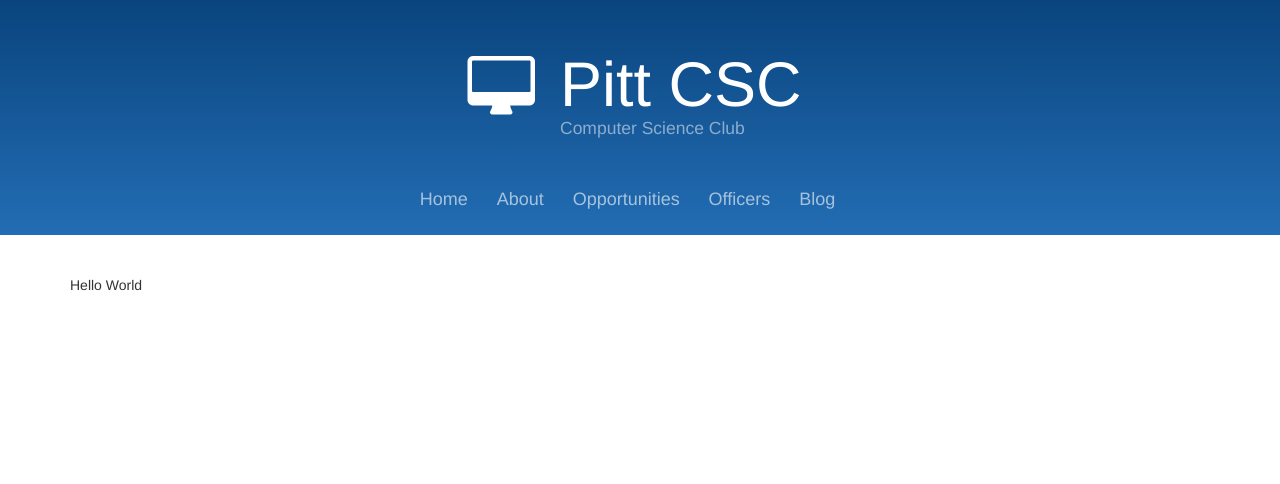
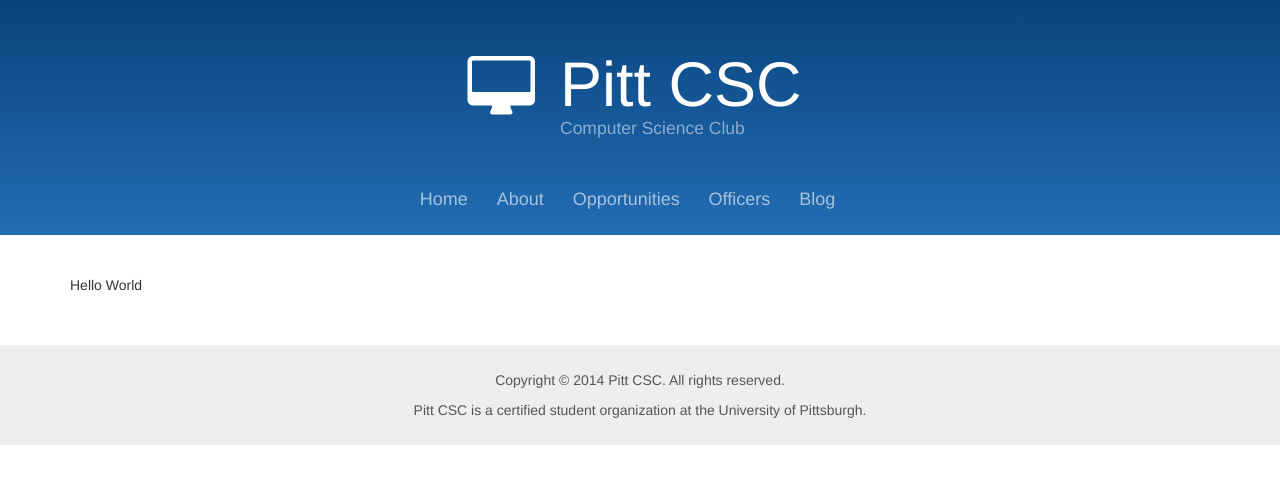
Before and after one commit to pittcsc/old-pittcsc-website-archived, a Jekyll site: the page built from index.html, in a window 1280 px wide. Shown: the top 484 px of the page. Built offline with Jekyll 4.4.1, drawn with Linux system fonts in a browser that asks for light colours; nearby versions of some CDN libraries; Markdown is read by kramdown in place of the engine named in the settings.

Commit message:
Mastfoot

```diff
--- a/_layouts/default.html
+++ b/_layouts/default.html
@@ -49,5 +49,12 @@
   </header>
 
   {{ content }}
+
+  <footer class="mastfoot">
+    <div class="container">
+      <p>Copyright © 2014 Pitt CSC. All rights reserved.</p>
+      <p>Pitt CSC is a certified student organization at the University of Pittsburgh.</p>
+    </div>
+  </footer>
 </body>
 </html>
--- /dev/null
+++ b/assets/css/mastfoot.scss
@@ -0,0 +1,11 @@
+.mastfoot {
+  background: $gray-lighter;
+  color: $gray;
+  margin-top: 40px;
+  padding: 25px 0;
+  text-align: center;
+
+  p:last-child {
+    margin-bottom: 0;
+  }
+}
--- a/assets/css/site.scss
+++ b/assets/css/site.scss
@@ -10,6 +10,7 @@
 @import 'font_awesome';
 
 @import 'masthead';
+@import 'mastfoot';
 
 .officer-header {
   margin-top: 10px;
```
